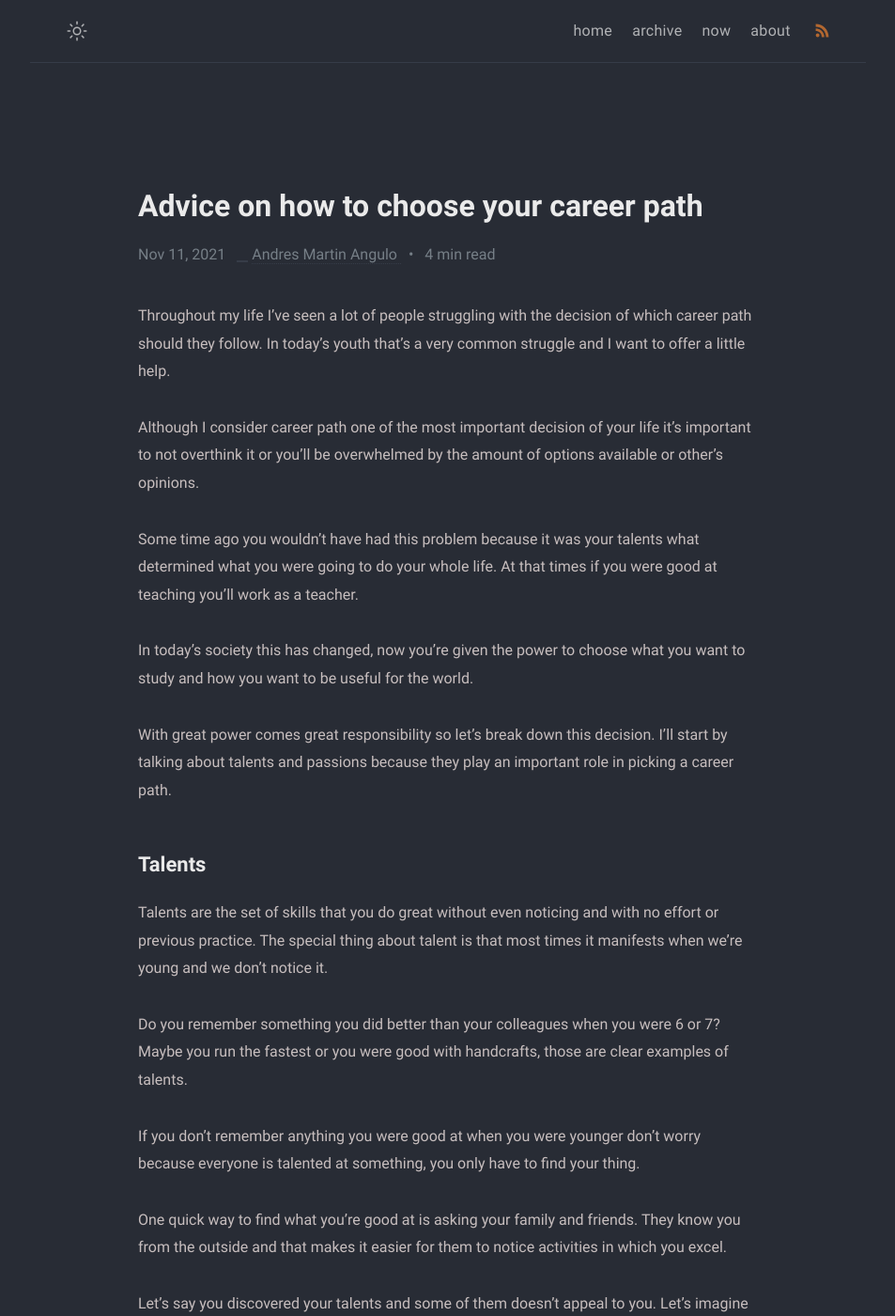
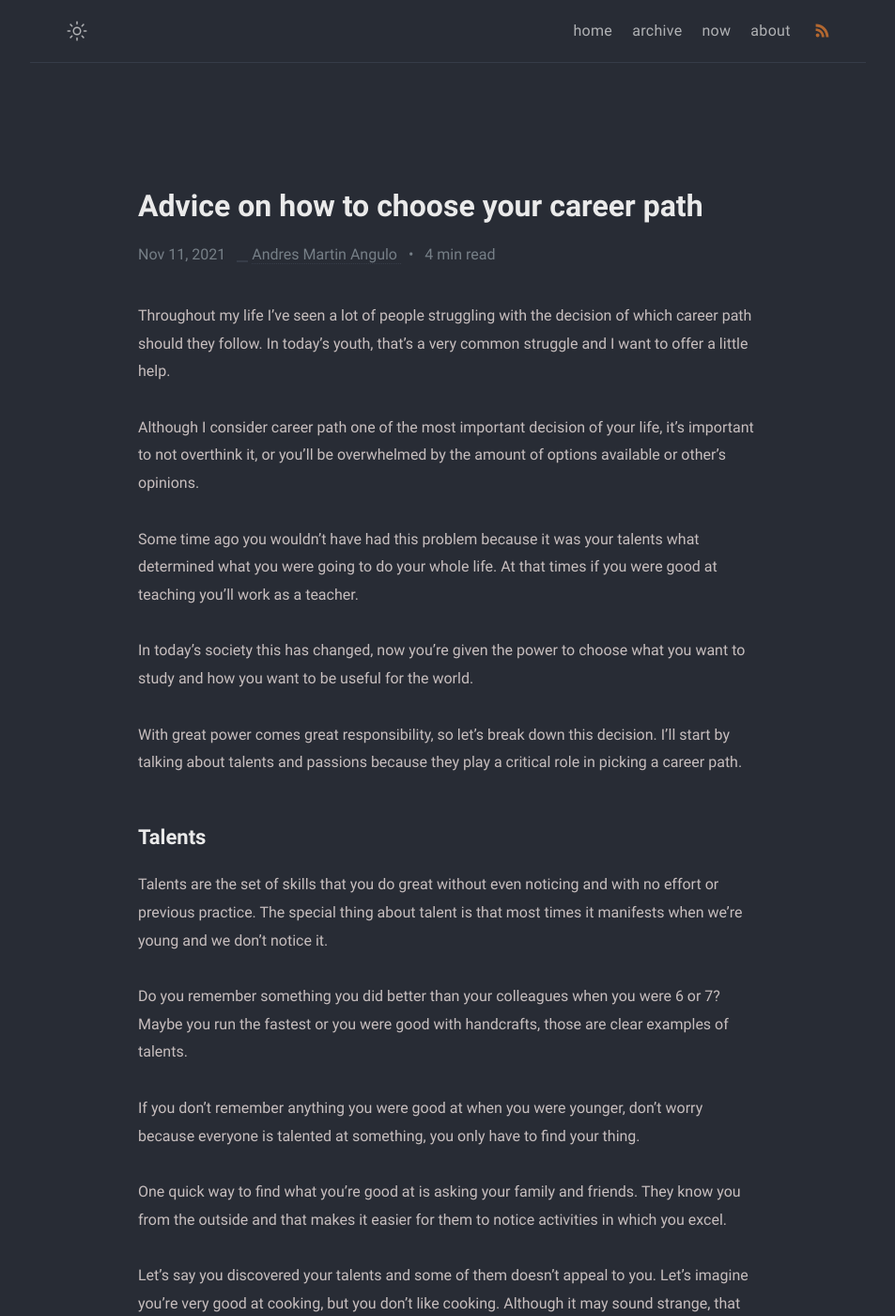
Before and after one commit to MonkeyAndres/MonkeyAndres.github.io, a Jekyll site: the page built from _posts/2021-11-11-advice-on-how-to-choose-your-career-path.md, in a window 1280 px wide and 1400 px high. Shown: the whole window at 94% size, without its empty margins (163-1116 px from the left). Built offline with Jekyll 4.4.1, drawn with Linux system fonts in a browser that asks for light colours; some of the changed text lies outside the part shown.

Commit message:
✏️ Fix puntuation in "Advice on how to choose your career path"

```diff
--- a/_posts/2021-11-11-advice-on-how-to-choose-your-career-path.md
+++ b/_posts/2021-11-11-advice-on-how-to-choose-your-career-path.md
@@ -7,15 +7,15 @@
 date: 2021-11-11 21:03 +0100
 ---
 
-Throughout my life I've seen a lot of people struggling with the decision of which career path should they follow. In today's youth that's a very common struggle and I want to offer a little help.
+Throughout my life I've seen a lot of people struggling with the decision of which career path should they follow. In today's youth, that's a very common struggle and I want to offer a little help.
 
-Although I consider career path one of the most important decision of your life it's important to not overthink it or you'll be overwhelmed by the amount of options available or other's opinions.
+Although I consider career path one of the most important decision of your life, it's important to not overthink it, or you'll be overwhelmed by the amount of options available or other's opinions.
 
 Some time ago you wouldn't have had this problem because it was your talents what determined what you were going to do your whole life. At that times if you were good at teaching you'll work as a teacher.
 
 In today's society this has changed, now you're given the power to choose what you want to study and how you want to be useful for the world.
 
-With great power comes great responsibility so let's break down this decision. I'll start by talking about talents and passions because they play an important role in picking a career path.
+With great power comes great responsibility, so let's break down this decision. I'll start by talking about talents and passions because they play a critical role in picking a career path.
 
 ## Talents
 
@@ -23,7 +23,7 @@
 
 Do you remember something you did better than your colleagues when you were 6 or 7? Maybe you run the fastest or you were good with handcrafts, those are clear examples of talents.
 
-If you don't remember anything you were good at when you were younger don't worry because everyone is talented at something, you only have to find your thing.
+If you don't remember anything you were good at when you were younger, don't worry because everyone is talented at something, you only have to find your thing.
 
 One quick way to find what you're good at is asking your family and friends. They know you from the outside and that makes it easier for them to notice activities in which you excel.
 
@@ -35,11 +35,11 @@
 
 I would describe passions as activities we like doing and we want to be better at. The difference with talents is that you don't need to be good at them to have a nice time. You could be bad at cooking, but it is your passion for it what would motivate you to be better at it.
 
-In the matter of passions I have almost zero advice on how to find yours so you're on your own here. You could try asking friends and family but I think the answer is within yourself not outside.
+In the matter of passions, I have almost zero advice on how to find yours, so you're on your own here. You could try asking friends and family, but I think the answer is within yourself, not outside.
 
 ---
 
-Now that you're aware of the distinction between your talents and passions they could be either aligned or not.
+Now that you're aware of the distinction between your talents and passions, they could be either aligned or not.
 
 If talents and passions are aligned, you should already have the decision clear. You must also remember that talent isn't enough and you have to hone your abilities everyday to achieve greatness.
 
```
Also changed, not shown: other parts of _posts/2021-11-11-advice-on-how-to-choose-your-career-path.md (+2 -2 lines).
